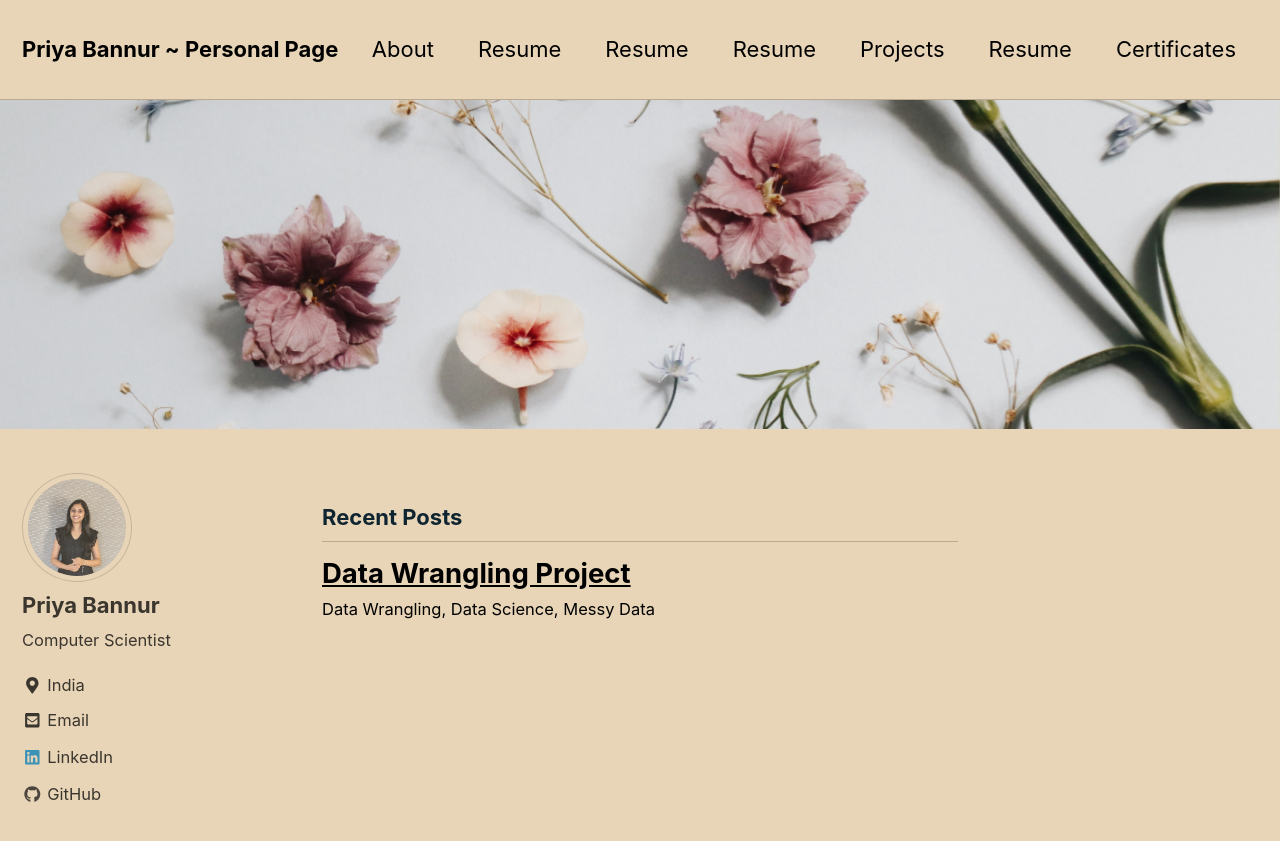
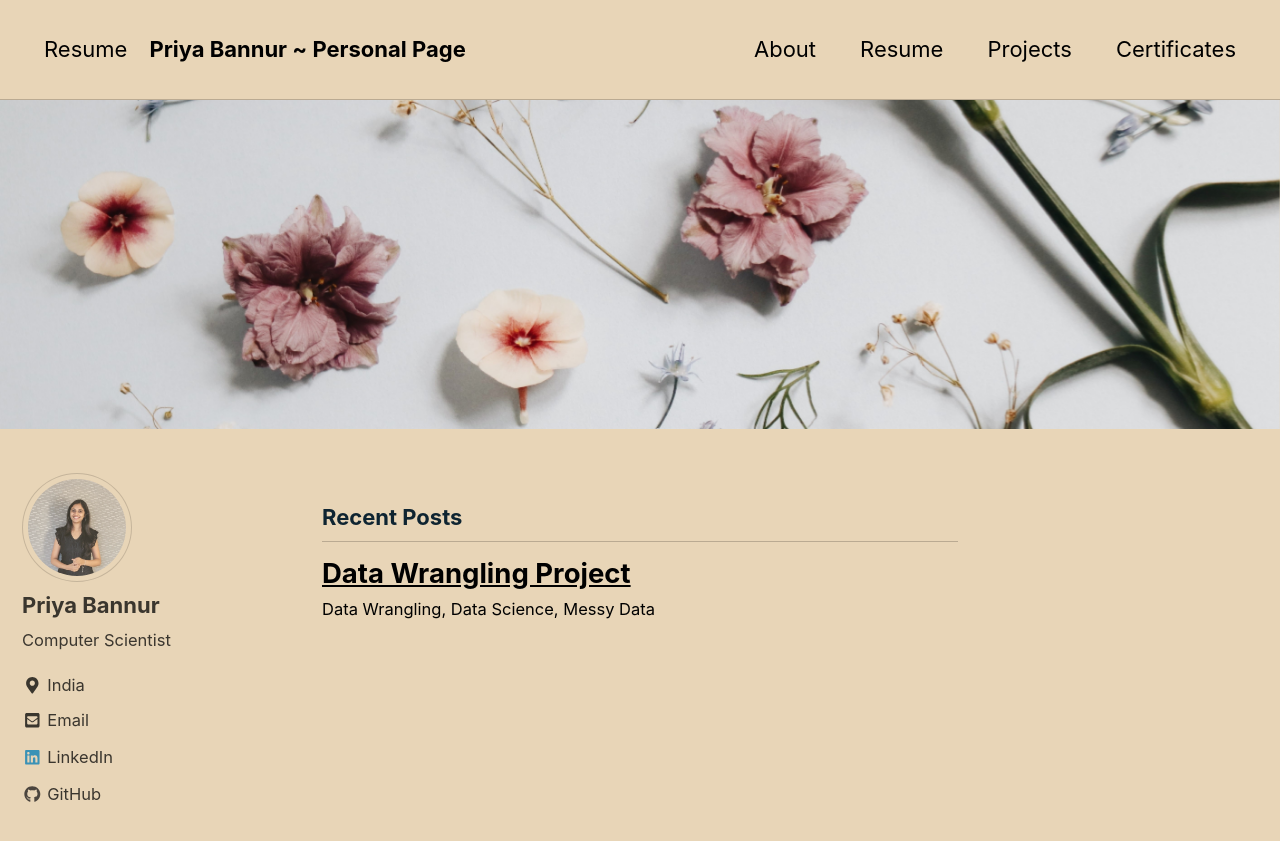
Before and after one commit to Priya-SB/Priya-SB.github.io, a Jekyll site: the page built from index.html, in a window 1280 px wide and 900 px high. Shown: the top 841 px of the window. Built offline with Jekyll 4.4.1, drawn with Linux system fonts in a browser that asks for light colours; nearby versions of some CDN libraries; the list of posts is cut into pages by our own code.

Commit message:
Update masthead.html

```diff
--- a/_includes/masthead.html
+++ b/_includes/masthead.html
@@ -10,7 +11,6 @@
             {% else %}
               {% assign domain = site.url | append: site.baseurl %}
             {% endif %}
-            <a href="PriyaBannur.pdf">Resume</a>
             <li class="masthead__menu-item">
               <a href="{{ domain }}{{ link.url }}" {% if link.description %}title="{{ link.description }}"{% endif %}>{{ link.title }}</a>
             </li>
```
Also changed, not shown: other parts of _includes/masthead.html (+1 -0 lines).
